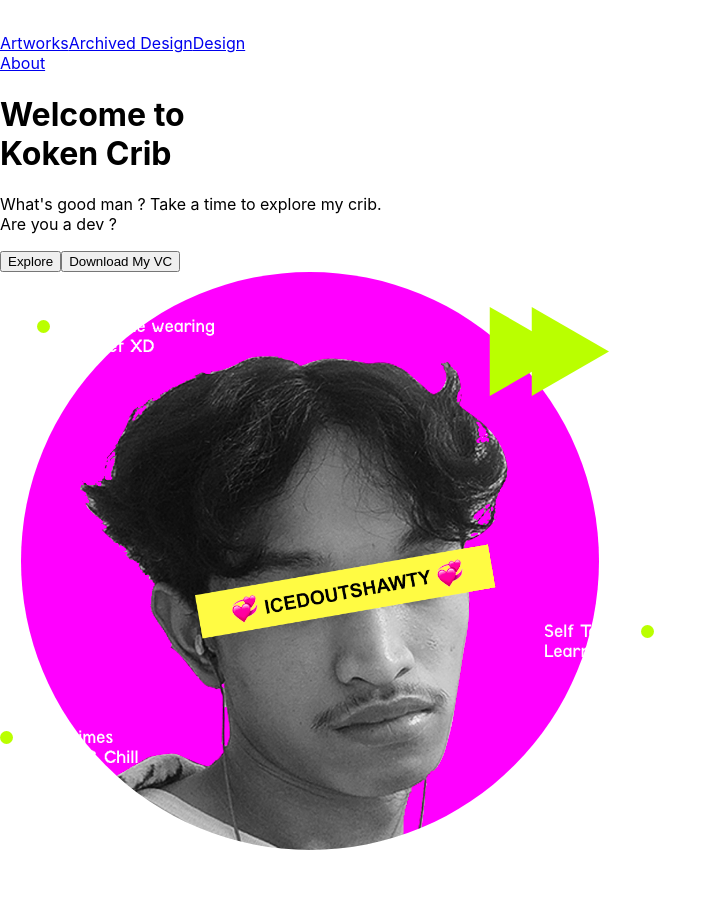
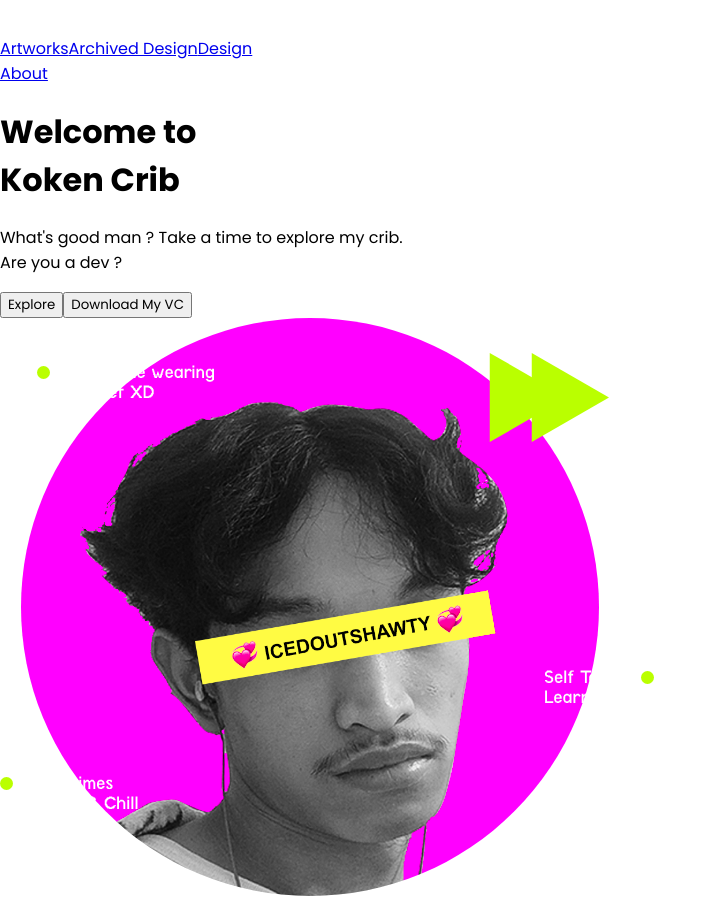
Before and after one commit to gnwncpta/coocaainne, a React (Create React App) app: page / in a window 1280 px wide. Shown: the whole page, without its empty margins (0-717 px from the left). Before the commit the page ends 854 px from the top, so only its background shows below. Built offline with nearby package versions, Linux system fonts and the light colour scheme.

Commit message:
change: App.css

```diff
--- a/src/App.css
+++ b/src/App.css
@@ -1,3 +1,9 @@
+@import url('https://fonts.googleapis.com/css2?family=Poppins:wght@100;300;400;500;600;700&display=swap');
+
+* {
+  font-family: 'Poppins', sans-serif;
+}
+
 .App {
   text-align: center;
 }
```
